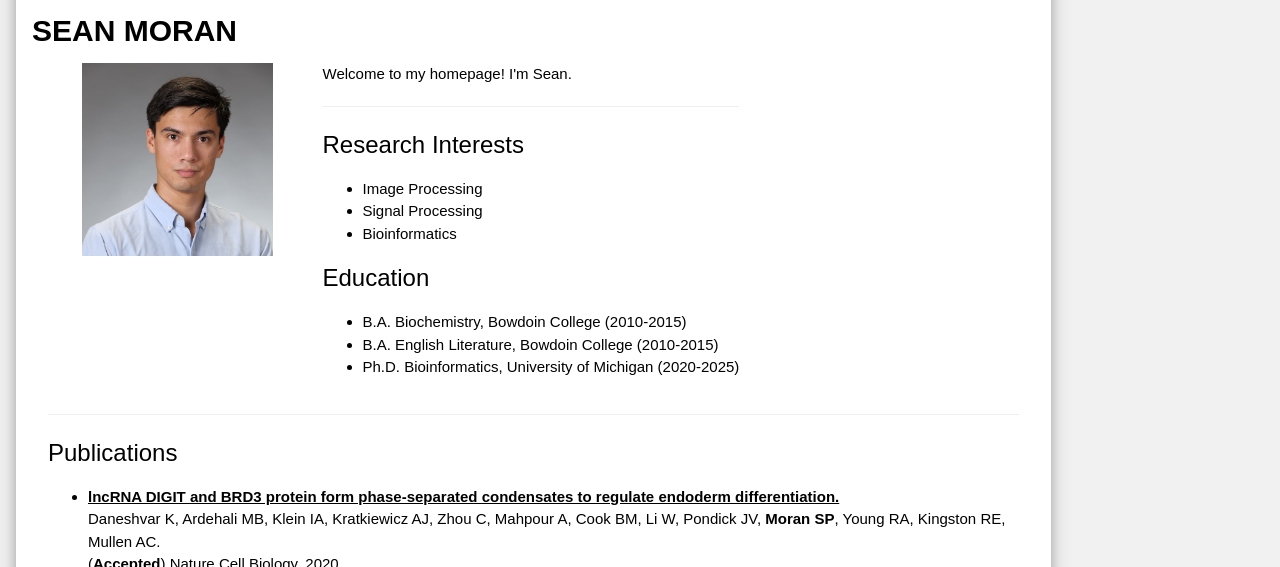
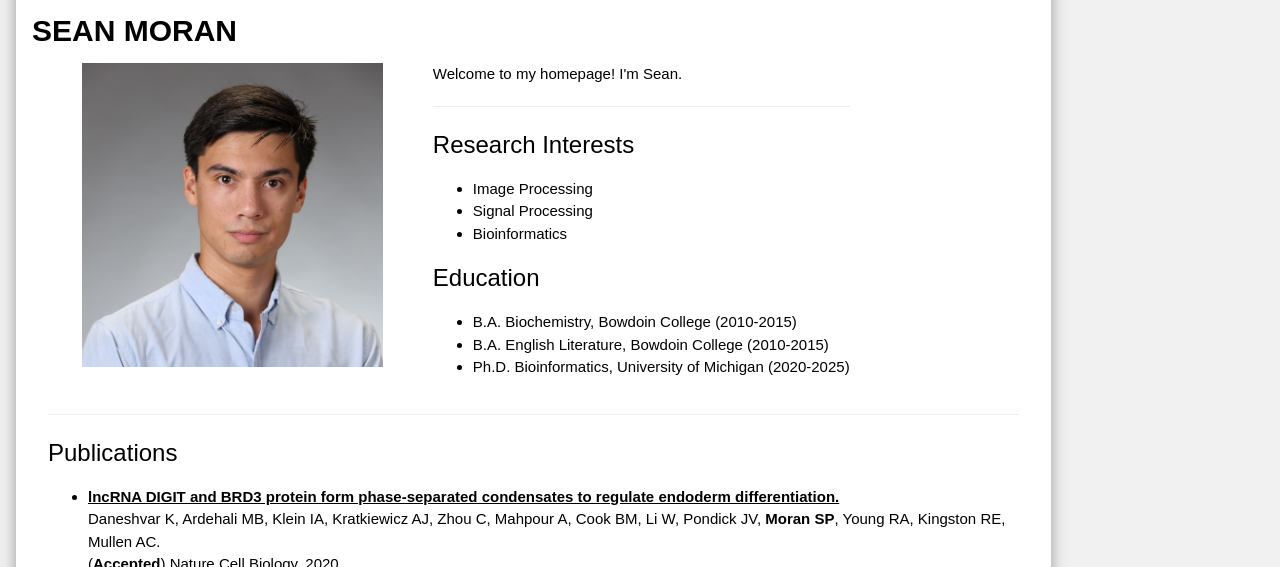
Before and after one commit to seanpatrickmoran/seanpatrickmoran.github.io, a plain HTML site: page index.html in a window 1280 px wide. Shown: the part 794-1361 px from the top of the page. Drawn offline with nearby package versions, Linux system fonts and the light colour scheme.

Commit message:
Update index.html

```diff
--- a/index.html
+++ b/index.html
@@ -31,7 +31,7 @@
             <h2><b>SEAN MORAN</b></h2>
             <!--<h5><span class="w3-opacity"> <br> Bowdoin College, 2015</span></h5>-->
 
-            <img src="ProfilePicture.jpg" alt="Profile Picture" width=19% style="float:left; margin:0px 50px">
+            <img src="ProfilePicture.jpg" alt="Profile Picture" width=30% style="float:left; margin:0px 50px">
             <div style="max-width:78%; word-wrap:break-word; float:left;">
             Welcome to my homepage! I'm Sean.
              <hr>
```
